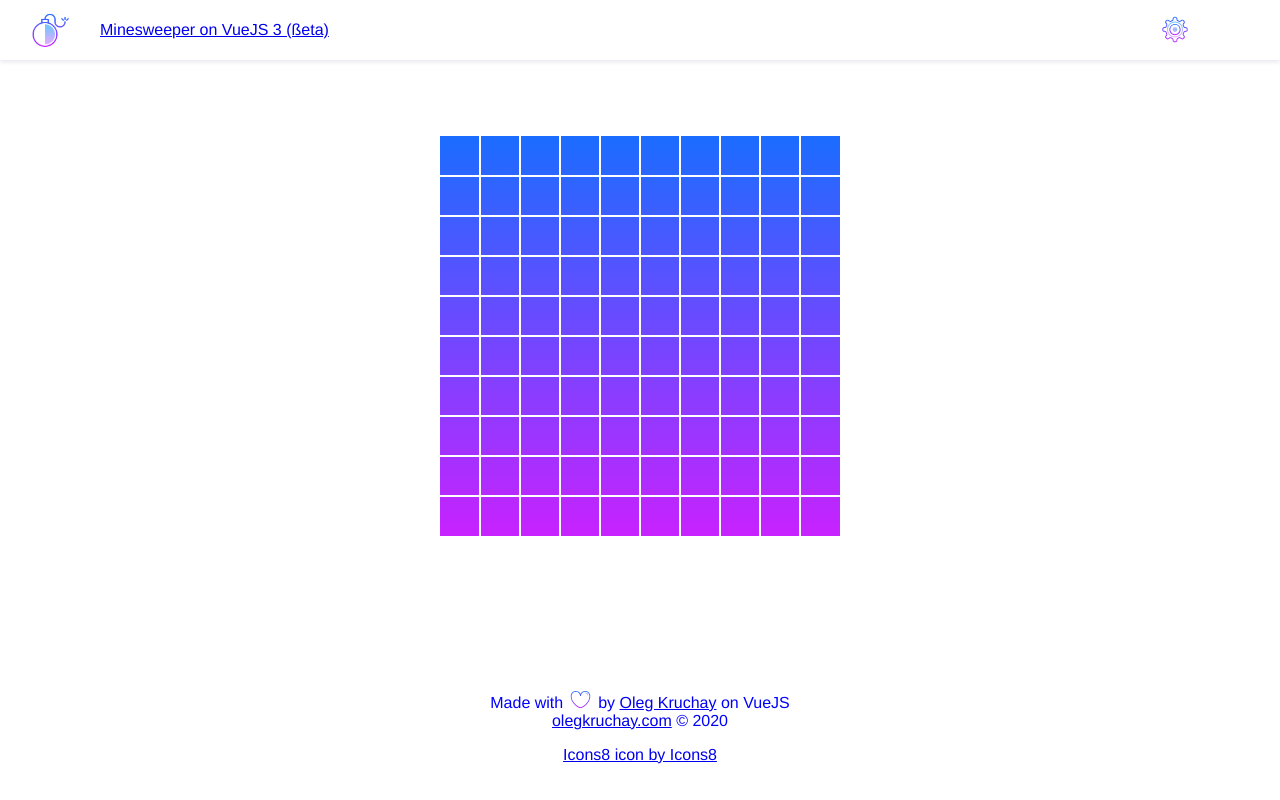
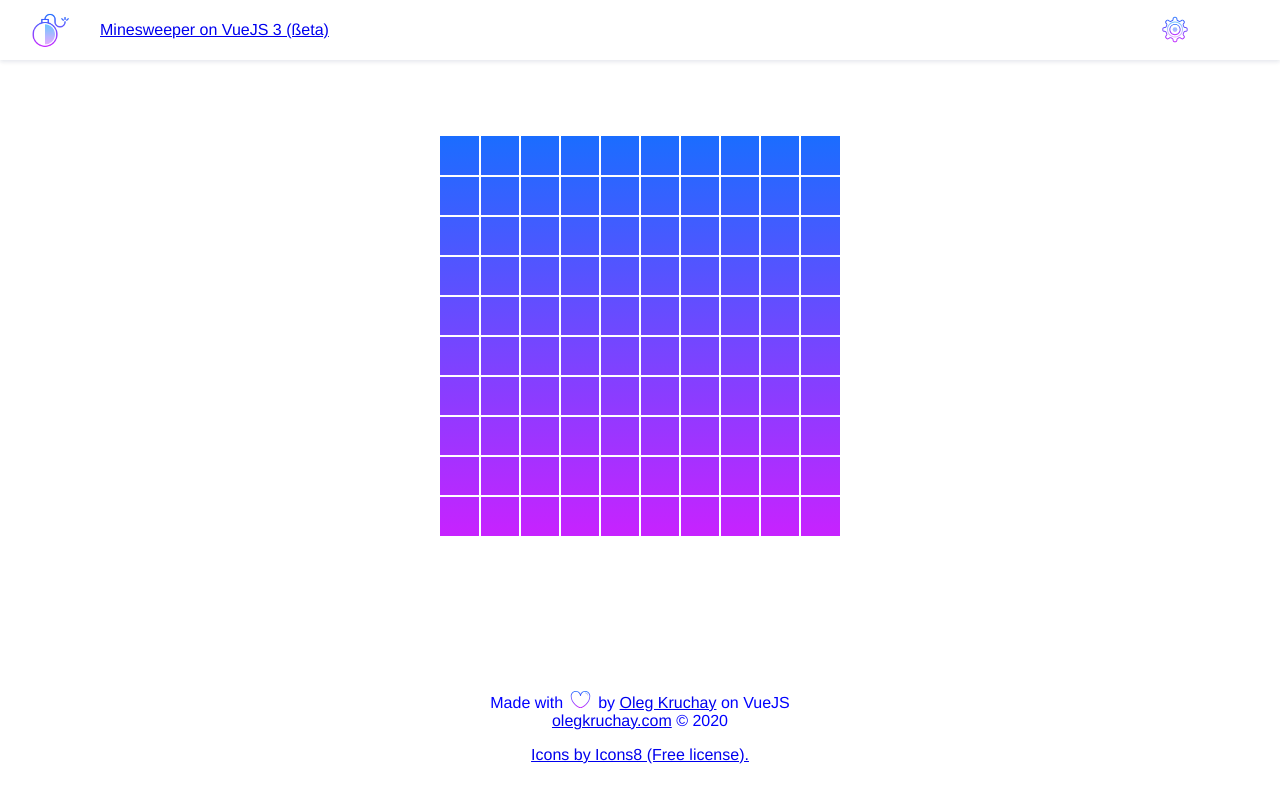
Before and after one commit to kruchai/minesweeper-vue, a Vue app: page / in a window 1280 px wide. Built offline with nearby package versions, Linux system fonts and the light colour scheme.

Commit message:
v0.3 (Beta): Using the free license of icons (icons8).

```diff
--- a/src/components/Footer.vue
+++ b/src/components/Footer.vue
@@ -7,7 +7,7 @@
     <div class="footer-year">
       <a href="https://olegkruchay.com">olegkruchay.com</a> © 2020
     </div>
-    <p><a href="https://icons8.com/icon/118527/icons8">Icons8 icon by Icons8</a></p>
+    <p><a href="https://icons8.com/license">Icons by Icons8 (Free license).</a></p>
   </div>
 </template>
 
```
